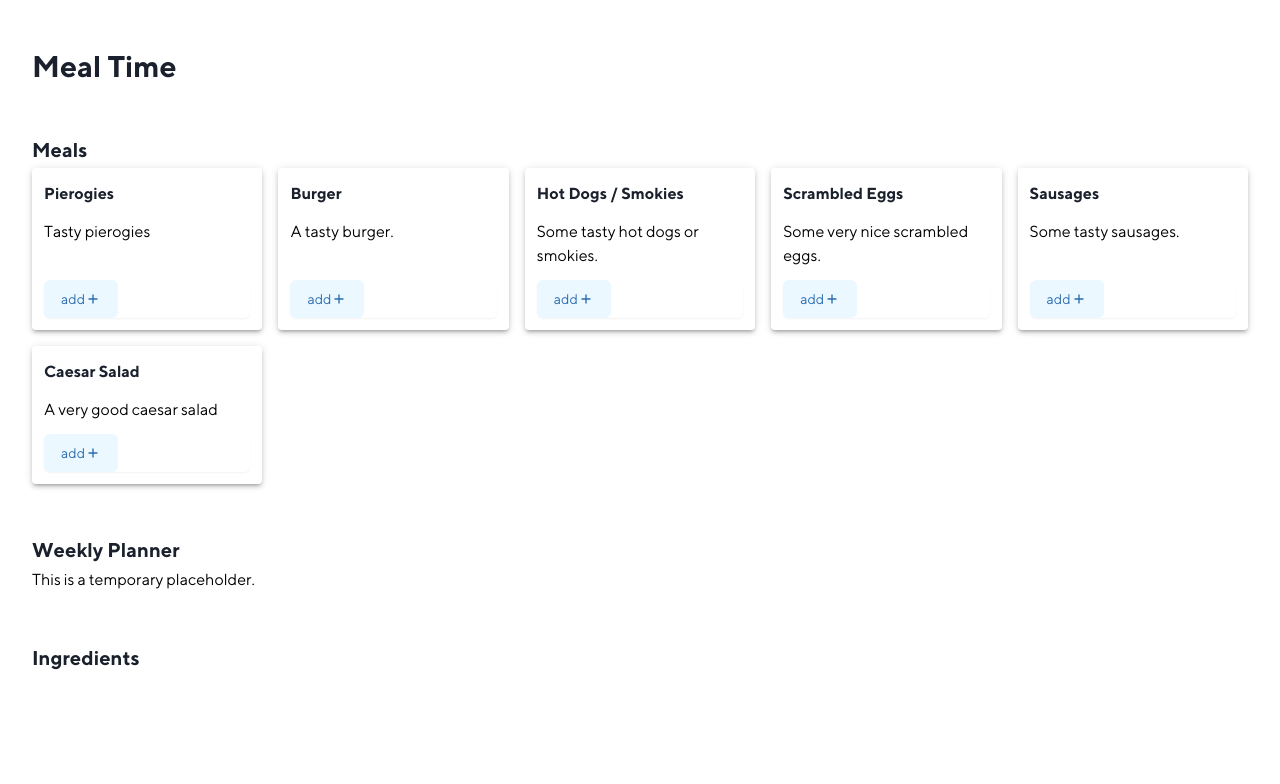
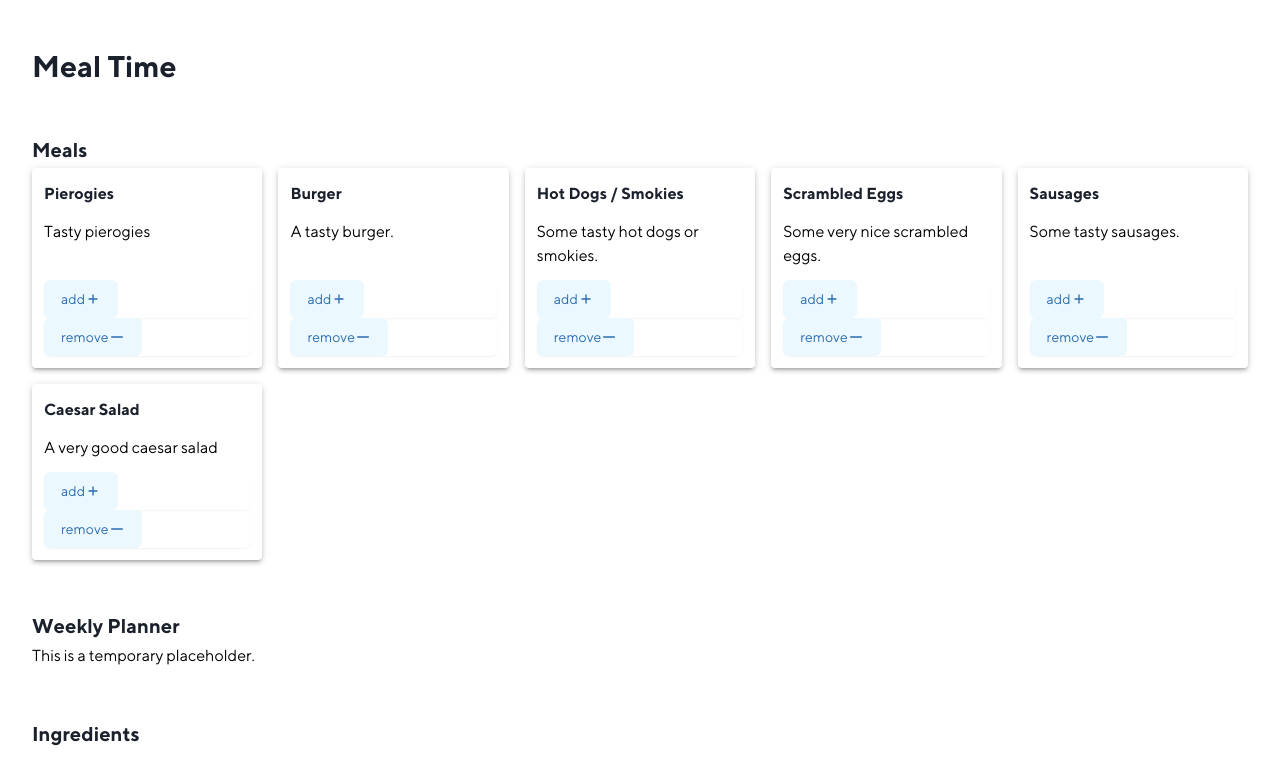
Before and after one commit to redxtech/meal-time, a Vue app: page / in a window 1280 px wide. Shown: the top 784 px of the page. Built offline with nearby package versions, Linux system fonts and the light colour scheme; what @tailwindcss/ui would draw is missing.

Commit message:
allow adding and removing things from the store

```diff
--- a/src/App.vue
+++ b/src/App.vue
@@ -6,15 +6,7 @@
 		<sec id="meals" main>
 			<section-title>Meals</section-title>
 			<div class="meals">
-				<meal
-					v-for="meal in meals"
-					:key="meal.title"
-					:title="meal.title"
-					:description="meal.description"
-					:ingredients="meal.ingredients"
-					:type="meal.type"
-					@add="addMeal(meal)"
-				/>
+				<meal v-for="meal in meals" :key="meal.title" :meal="meal" />
 			</div>
 		</sec>
 		<sec id="weekly">
@@ -26,8 +18,12 @@
 		<sec id="ingredients">
 			<section-title>Ingredients</section-title>
 			<div class="ingredients">
-				<div v-for="ingredient in ingredients" :key="ingredient">
-					<p v-text="ingredient" />
+				<div v-for="ingredient in Object.keys(ingredients)" :key="ingredient">
+					<p v-if="ingredients[ingredient].count">
+						{{ ingredients[ingredient].count }} x {{ ingredient
+						}}{{ ingredients[ingredient].uncounted ? '*' : '' }}
+					</p>
+					<p v-else v-text="ingredient" />
 				</div>
 			</div>
 		</sec>
@@ -35,6 +31,8 @@
 </template>
 
 <script>
+	import { mapGetters } from 'vuex'
+
 	import { meals } from './assets/content/meals.json'
 	import Meal from './components/meal.vue'
 	import Container from './components/layout/Container.vue'
@@ -51,20 +49,8 @@
 				selected: []
 			}
 		},
-		methods: {
-			addMeal(meal) {
-				this.selected.push(meal)
-			}
-		},
 		computed: {
-			ingredients() {
-				// noinspection JSUnresolvedVariable
-				return [
-					...new Set(
-						this.selected.map(m => m.ingredients.map(i => i.ingredient)).flat()
-					)
-				]
-			}
+			...mapGetters(['ingredients'])
 		}
 	}
 </script>
--- a/src/components/meal.vue
+++ b/src/components/meal.vue
@@ -1,8 +1,8 @@
 <template>
 	<box class="meal">
-		<element-title bold>{{ title }}</element-title>
-		<p class="description" v-text="description" />
-		<btn type="secondary" colour="blue" @click="$emit('add')">
+		<element-title bold>{{ meal.title }}</element-title>
+		<p class="description" v-text="meal.description" />
+		<btn type="secondary" colour="blue" @click="add">
 			add
 			<template #tailing>
 				<svg
@@ -21,10 +21,31 @@
 				</svg>
 			</template>
 		</btn>
+		<btn type="secondary" colour="blue" @click="remove">
+			remove
+			<template #tailing>
+				<svg
+					class="w-4 h-4"
+					fill="none"
+					stroke="currentColor"
+					viewBox="0 0 24 24"
+					xmlns="http://www.w3.org/2000/svg"
+				>
+					<path
+						stroke-linecap="round"
+						stroke-linejoin="round"
+						stroke-width="2"
+						d="M20 12H4"
+					/>
+				</svg>
+			</template>
+		</btn>
 	</box>
 </template>
 
 <script>
+	import { mapActions } from 'vuex'
+
 	import Box from './elements/Box.vue'
 	import ElementTitle from './titles/ElementTitle.vue'
 	import Btn from './elements/Btn.vue'
@@ -33,23 +54,19 @@
 		name: 'Meal',
 		components: { Btn, ElementTitle, Box },
 		props: {
-			title: {
-				type: String,
+			meal: {
+				type: Object,
 				required: true
+			}
+		},
+		methods: {
+			add() {
+				this.addMeal({ meal: this.meal })
 			},
-			description: {
-				type: String,
-				required: true
+			remove() {
+				this.removeMeal({ meal: this.meal })
 			},
-			ingredients: {
-				type: Array,
-				required: true
-			},
-			type: {
-				type: String,
-				required: true,
-				validator: val => ['Main', 'Side'].some(i => i === val)
-			}
+			...mapActions(['addMeal', 'removeMeal'])
 		}
 	}
 </script>
```
